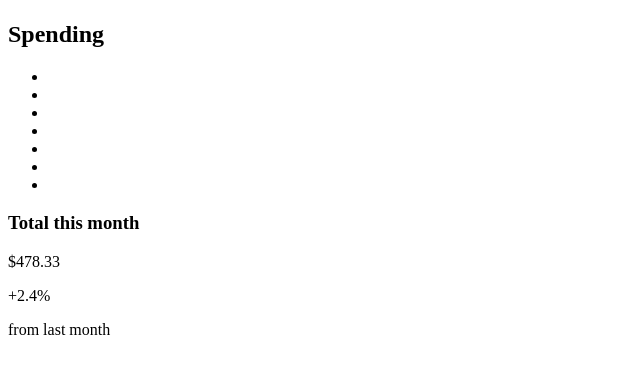
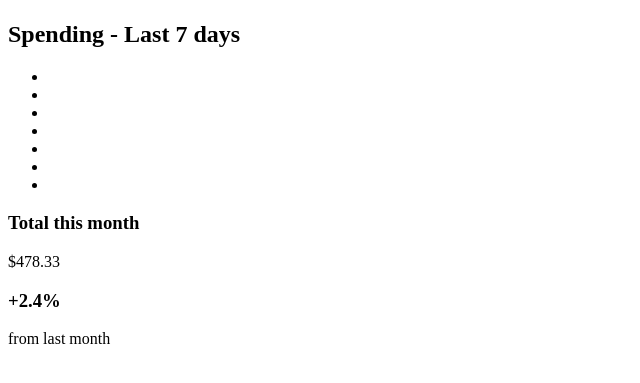
Before and after one commit to JohnMwendwa/expenses-chart-component, a plain HTML site: page index.html in a window 1280 px wide. Shown: the part 165-548 px from the top of the page, without its empty margins (0-640 px from the left). Drawn offline with Linux system fonts and the light colour scheme.

Commit message:
Add text to heading

```diff
--- a/index.html
+++ b/index.html
@@ -28,7 +28,7 @@
       </section>
 
       <section class="chart">
-        <h2>Spending</h2>
+        <h2>Spending - Last 7 days</h2>
         <ul class="graph">
           <li class="graph__bar bar--1"></li>
           <li class="graph__bar bar--2"></li>
@@ -44,7 +44,7 @@
             <p>$478.33</p>
           </div>
           <div class="percentage">
-            <p>+2.4%</p>
+            <h3>+2.4%</h3>
             <p>from last month</p>
           </div>
         </footer>
```
